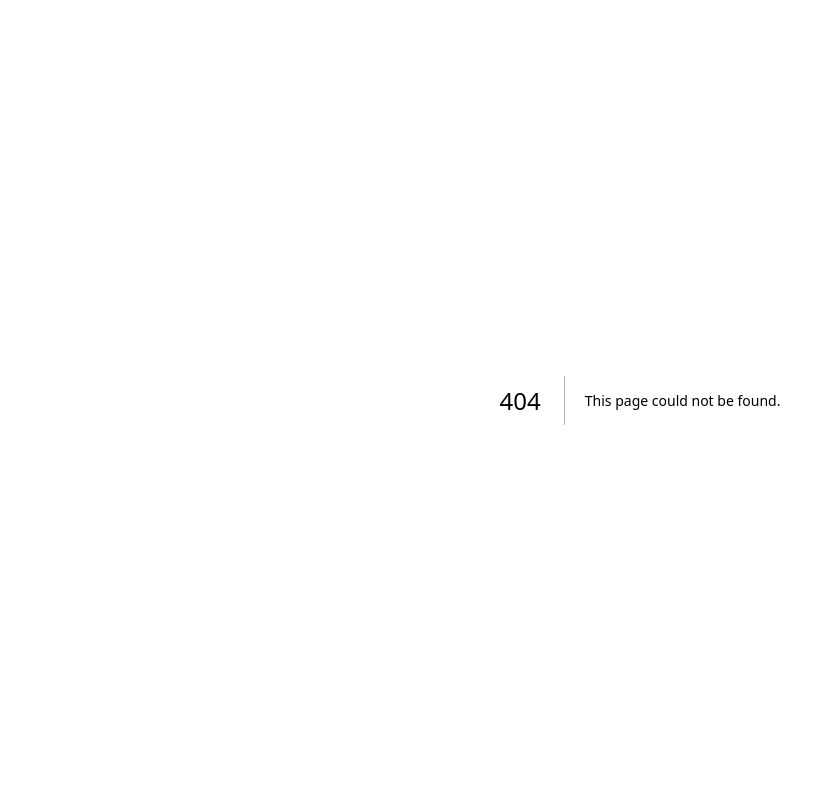
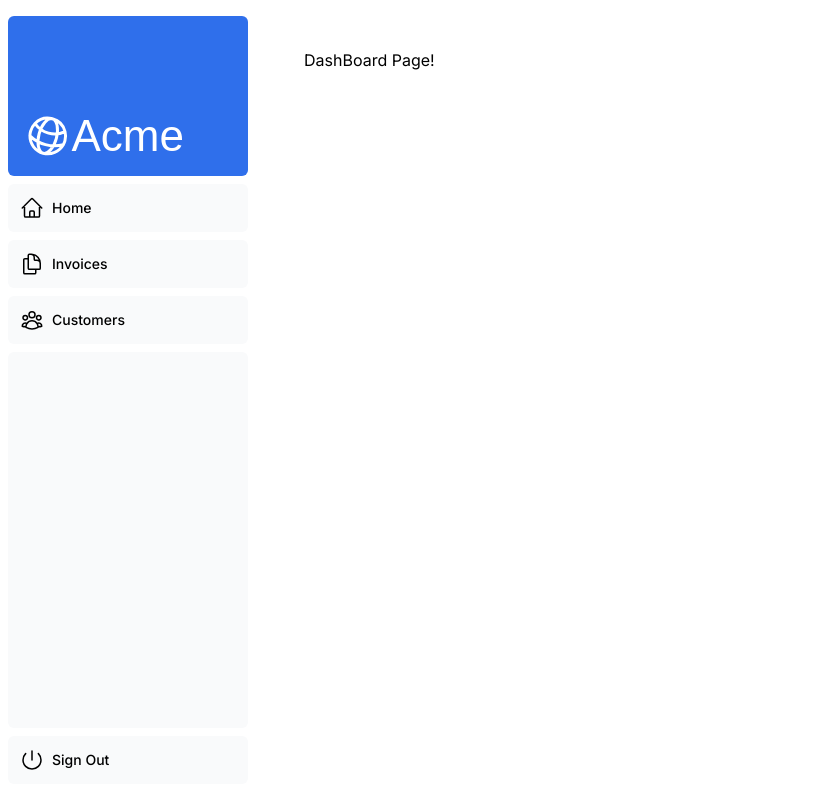
Before and after one commit to itslitulinchpin2/nextJS-tutorials, a Next.js app in the folder Tutorial/nextjs-dashboard/: page /dashboard in a window 1280 px wide. Before the commit this address had no page. Shown: the whole page, without its empty margins (0-835 px from the left). Built offline with nearby package versions, Linux system fonts and the light colour scheme; a web font is replaced by a local one.

Commit message:
Creating Layouts and Pages

```diff
--- /dev/null
+++ b/Tutorial/nextjs-dashboard/app/dashboard/customers/page.tsx
@@ -0,0 +1,3 @@
+export default function Page(){
+    return <p>dashboard/customers</p>
+}
--- /dev/null
+++ b/Tutorial/nextjs-dashboard/app/dashboard/invoices/page.tsx
@@ -0,0 +1,3 @@
+export default function Page(){
+    return <p>dashboard/invoices</p>
+}
--- /dev/null
+++ b/Tutorial/nextjs-dashboard/app/dashboard/layout.tsx
@@ -0,0 +1,12 @@
+import SideNav from '@/app/ui/dashboard/sidenav';
+
+export default function Layout({ children }: { children: React.ReactNode }) {
+  return (
+    <div className="flex h-screen flex-col md:flex-row md:overflow-hidden">
+      <div className="w-full flex-none md:w-64">
+        <SideNav />
+      </div>
+      <div className="flex-grow p-6 md:overflow-y-auto md:p-12">{children}</div>
+    </div>
+  );
+}
--- /dev/null
+++ b/Tutorial/nextjs-dashboard/app/dashboard/page.tsx
@@ -0,0 +1,3 @@
+export default function Page(){
+    return <p>DashBoard Page!</p>
+}
```
